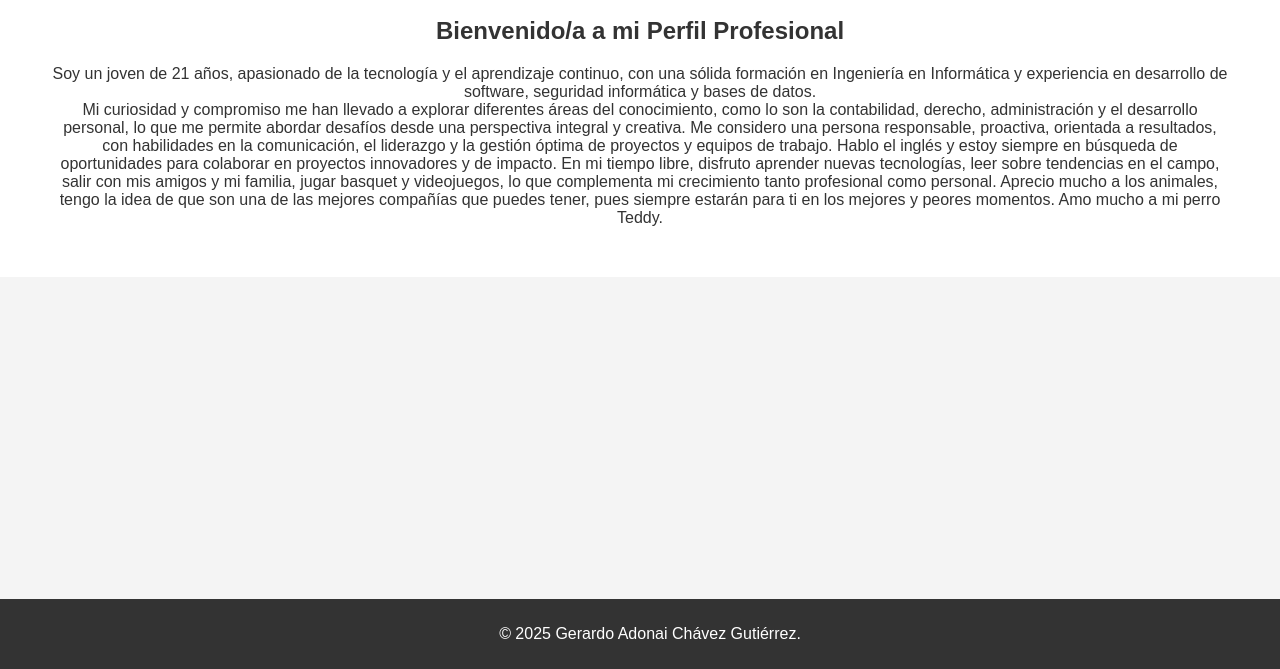
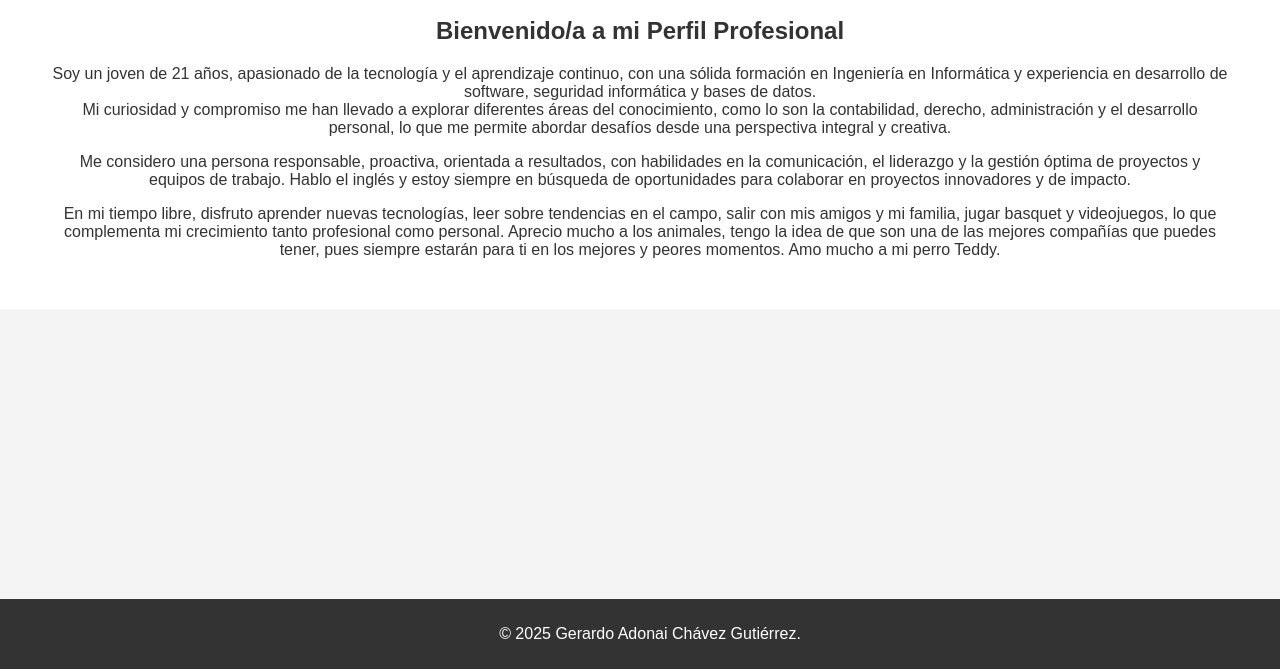
Before and after one commit to Gera1200/ENUSO, a plain HTML site: page index.html in a window 1280 px wide. Shown: the part 131-800 px from the top of the page. Drawn offline with Linux system fonts and the light colour scheme.

Commit message:
Update index.html

```diff
--- a/index.html
+++ b/index.html
@@ -28,8 +28,8 @@
 <section id="inicio" class="seccion activa">
     <img src="tu-foto.jpg" alt="Foto de perfil" class="perfil">
     </h1>
-    <h1>Bienvenido/a a mi Perfil Profesional </h1> Soy un joven de 21 años, apasionado de la tecnología y el aprendizaje continuo, con una sólida formación en Ingeniería en Informática y experiencia en desarrollo de software, seguridad informática y bases de datos. <br>Mi curiosidad y compromiso me han llevado a explorar diferentes áreas del conocimiento, como lo son la contabilidad, derecho, administración y el desarrollo personal, lo que me permite abordar desafíos desde una perspectiva integral y creativa.
-</h1>Me considero una persona responsable, proactiva, orientada a resultados, con habilidades en la comunicación, el liderazgo y la gestión óptima de proyectos y equipos de trabajo. Hablo el inglés y estoy siempre en búsqueda de oportunidades para colaborar en proyectos innovadores y de impacto.
+    <h1>Bienvenido/a a mi Perfil Profesional </h1> <p>Soy un joven de 21 años, apasionado de la tecnología y el aprendizaje continuo, con una sólida formación en Ingeniería en Informática y experiencia en desarrollo de software, seguridad informática y bases de datos. <br>Mi curiosidad y compromiso me han llevado a explorar diferentes áreas del conocimiento, como lo son la contabilidad, derecho, administración y el desarrollo personal, lo que me permite abordar desafíos desde una perspectiva integral y creativa.</p>
+</h1>Me considero una persona responsable, proactiva, orientada a resultados, con habilidades en la comunicación, el liderazgo y la gestión óptima de proyectos y equipos de trabajo. Hablo el inglés y estoy siempre en búsqueda de oportunidades para colaborar en proyectos innovadores y de impacto.<p></p>
 </h1>En mi tiempo libre, disfruto aprender nuevas tecnologías, leer sobre tendencias en el campo, salir con mis amigos y mi familia, jugar basquet y videojuegos, lo que complementa mi crecimiento tanto profesional como personal.
 </h1>Aprecio mucho a los animales, tengo la idea de que son una de las mejores compañías que puedes tener, pues siempre estarán para ti en los mejores y peores momentos. Amo mucho a mi perro Teddy.
 </h1>
```
